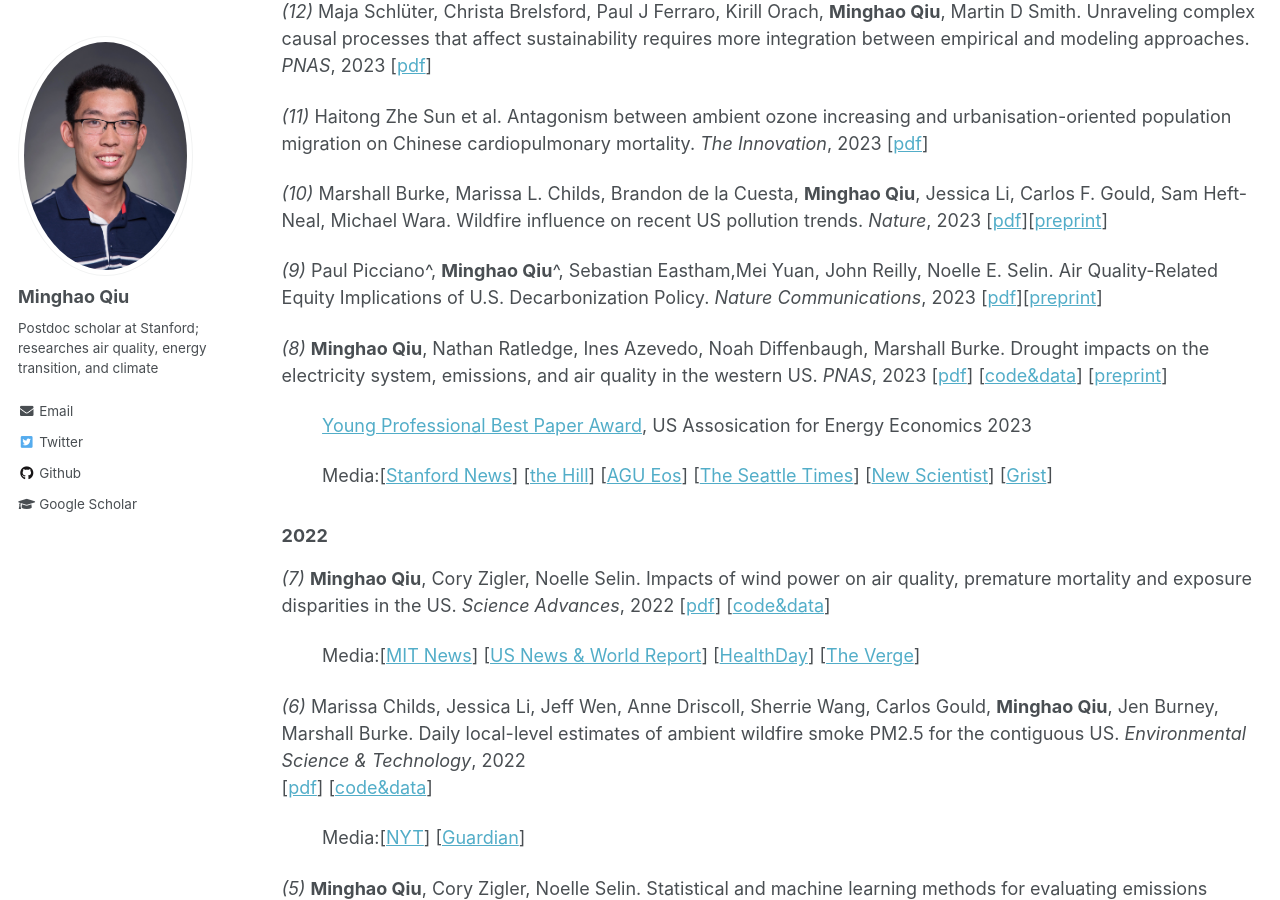
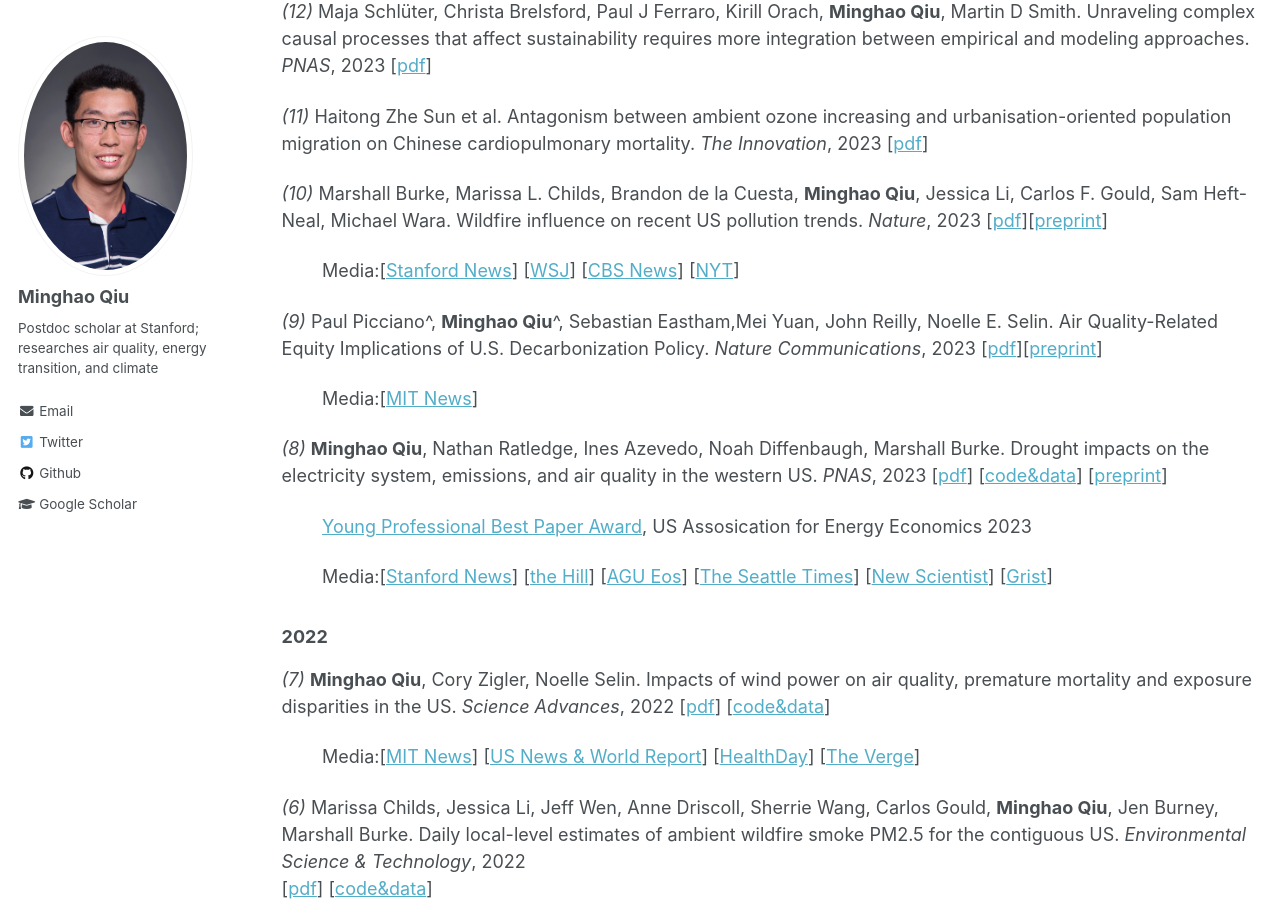
Before and after one commit to mhqiu/mhqiu.github.io, a Jekyll site: the page built from _pages/publications.md, in a window 1280 px wide and 900 px high, scrolled down 589 px. Built offline with Jekyll 4.4.1, drawn with Linux system fonts in a browser that asks for light colours.

Commit message:
Update publications.md

```diff
--- a/_pages/publications.md
+++ b/_pages/publications.md
@@ -37,7 +37,13 @@ author_profile: true
 
 *(10)* Marshall Burke, Marissa L. Childs, Brandon de la Cuesta, **Minghao Qiu**, Jessica Li, Carlos F. Gould, Sam Heft-Neal, Michael Wara. Wildfire influence on recent US pollution trends. *Nature*, 2023 \[[pdf](https://www.nature.com/articles/s41586-023-06522-6)\]\[[preprint](https://eartharxiv.org/repository/view/4840/)\]
 
+&nbsp;&nbsp;&nbsp;&nbsp;&nbsp;&nbsp;&nbsp;
+Media:\[[Stanford News](https://news.stanford.edu/2023/09/20/wildfire-smokes-toxic-influence/)\] \[[WSJ](https://www.wsj.com/science/environment/wildfire-smoke-is-erasing-gains-from-decades-of-cleaner-air-e53c6559)\] \[[CBS News](https://www.cbsnews.com/sacramento/news/recent-wildfire-smoke-has-reversed-decades-of-climate-progress-stanford-study-finds/)\] \[[NYT](https://www.nytimes.com/2023/09/20/climate/wildfire-smoke-air-pollution.html)\]
+
 *(9)* Paul Picciano^, **Minghao Qiu**^, Sebastian Eastham,Mei Yuan, John Reilly, Noelle E. Selin. Air Quality-Related Equity Implications of U.S. Decarbonization Policy. *Nature Communications*, 2023 \[[pdf](https://doi.org/10.1038/s41467-023-41131-x)\]\[[preprint](https://eartharxiv.org/repository/view/4591/)\]
+
+&nbsp;&nbsp;&nbsp;&nbsp;&nbsp;&nbsp;&nbsp;
+Media:\[[MIT News](https://news.mit.edu/2023/improving-us-air-quality-equitably-0927)\]
 
 *(8)* **Minghao Qiu**, Nathan Ratledge, Ines Azevedo, Noah Diffenbaugh, Marshall Burke. Drought impacts on the electricity system, emissions, and air quality in the western US.  *PNAS*, 2023
 \[[pdf](https://www.pnas.org/doi/10.1073/pnas.2300395120)\] \[[code&data](https://github.com/mhqiu/drought-electricity-WUS)\] \[[preprint](https://doi.org/10.31223/X5ZM1P)\]
```
